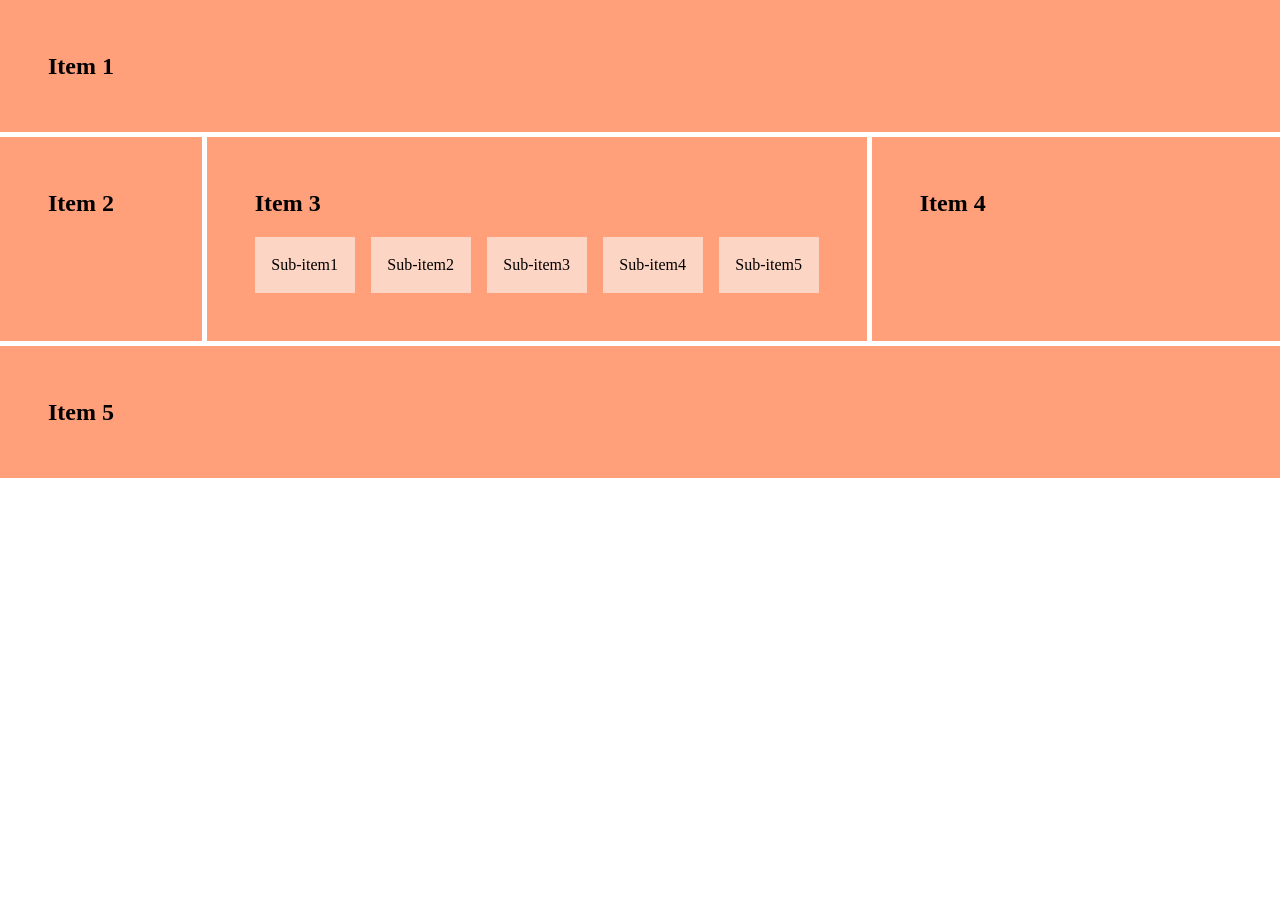
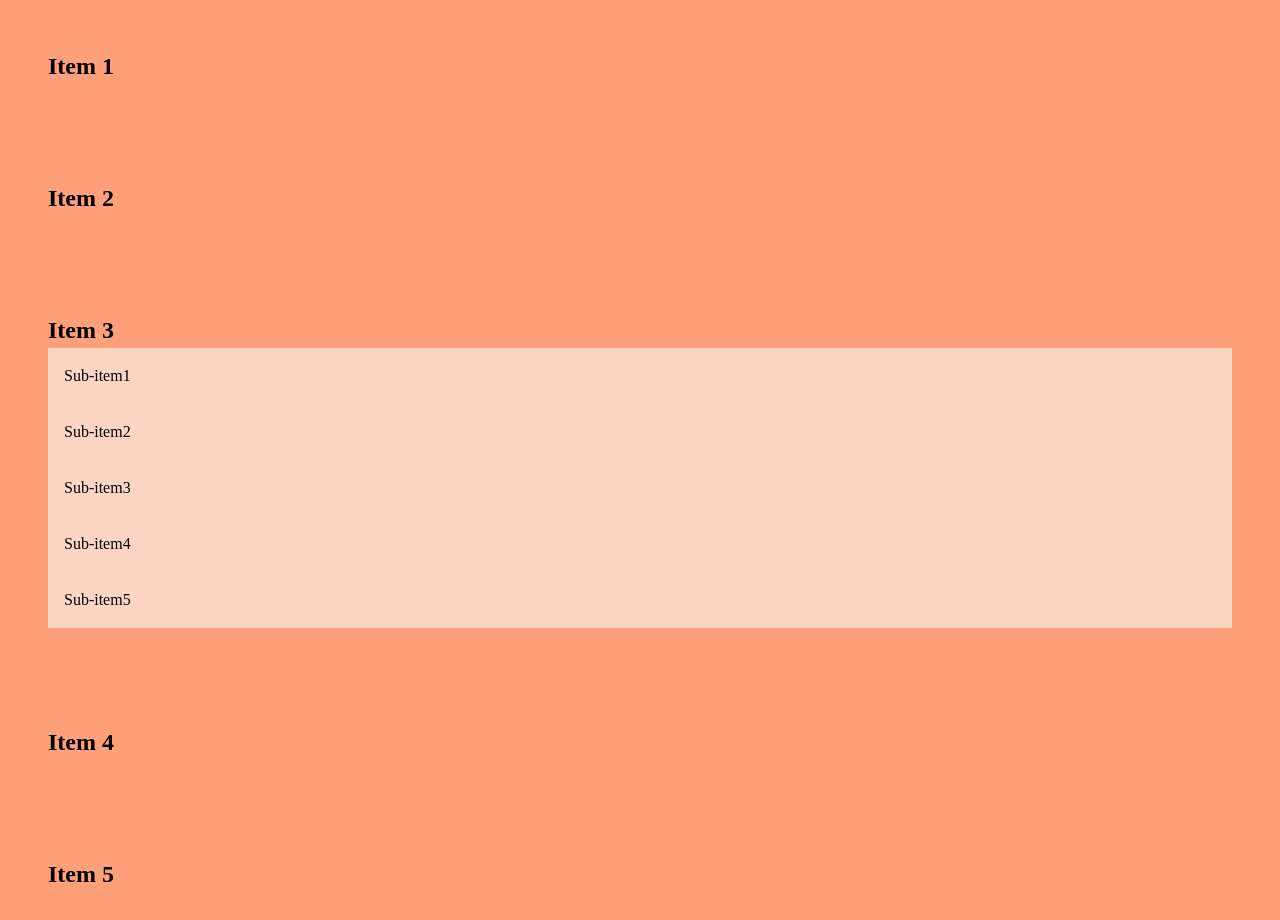
Before and after one commit to annaegea07/Ejercicio-06, a plain HTML site: page index.html in a window 1280 px wide. Before the commit the page ends 800 px from the top, so only its background shows below. Drawn offline with Linux system fonts and the light colour scheme.

Commit message:
chore: empiezo la fase 2

```diff
--- a/css/style.css
+++ b/css/style.css
@@ -6,57 +6,38 @@
 * {
   box-sizing: border-box;
 }
-
 h1 {
   font-size: 1.5em;
   font-weight: bold;
 }
-
-.item-1 {
-  grid-column: 1 / 5;
-}
-
-.item-2 {
-  grid-column: 1 / 2;
-}
-
-.item-3 {
-  grid-column: 2 / 3;
-}
-
-.item-4 {
-  grid-column: 3 / 5;
-}
-
-.item-5 {
-  grid-column: 1 / 5;
-}
-
 .grid-item {
   background-color: var(--color-bg-main);
   padding: 3rem;
 }
+.item-1 {
+ /* grid-column: 1 / 4;*/
+}
 
+.item-2 {
+
+   /* grid-column: 1 / 4;*/
+}
+
+.item-3 {
+
+ /* grid-column: 1 / 4;*/
+}
+
+.item-4 {
+
+ /* grid-column: 1 / 4;*/
+}
+
+.item-5 {
+
+ /* grid-column: 1 / 4;*/
+}
 .sub-item {
   background-color: var( --color-bg-sub);
   padding: 1rem;
 }
-.grid-container {
-  display: grid;
-  grid-template-columns: repeat(4, 1fr);
-  gap:5px;
-}
-
-.grid-container-2 {
-  display: flex;
-  justify-content: center;
-  gap: 1rem;
-  margin-top: 1rem;
-}
-
-.sub-item {
-  background-color: var(--color-bg-sub);
-  padding: 1rem;
-  text-align: center;
-  min-width: 100px;
-}
```
